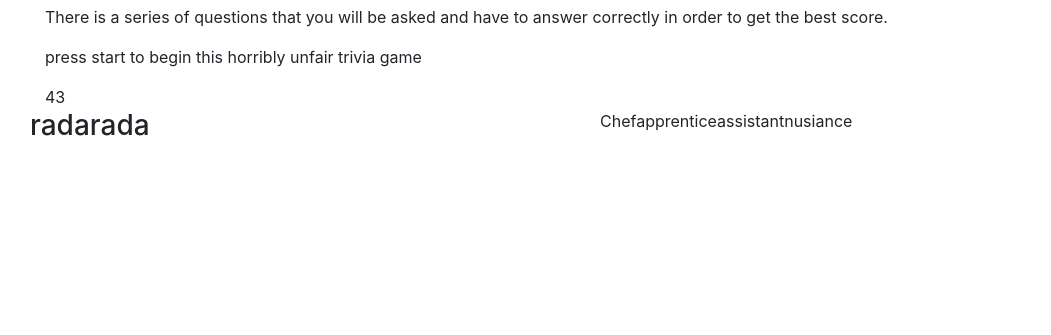
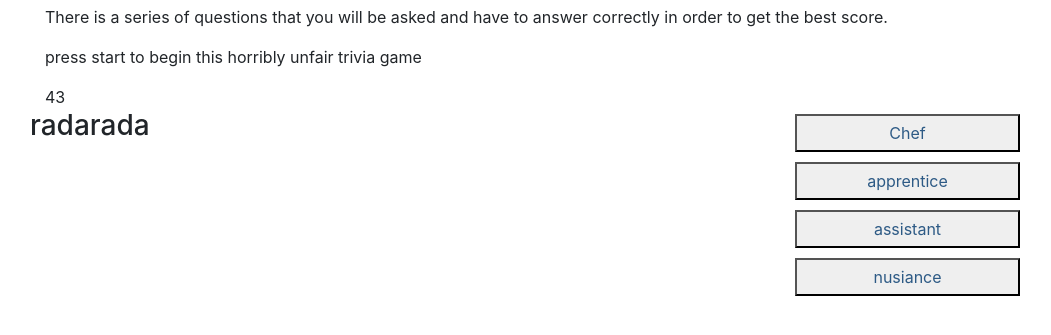
Before and after one commit to NelsonCad/Trivial-Game, a plain HTML site: page index.html in a window 1280 px wide. Both pictures are taken after a click on the button "start". Shown: the part 51-386 px from the top of the page, without its empty margins (40-1091 px from the left). Drawn offline with nearby package versions, Linux system fonts and the light colour scheme.

Commit message:
first choices are generated as buttons

```diff
--- a/assets/css/style.css
+++ b/assets/css/style.css
@@ -0,0 +1,6 @@
+.choices {
+    padding: 5px;
+    width: 225px;
+    color: rgb(45, 90, 133);
+    margin: 5px;
+}
--- a/assets/javascript/trivia.js
+++ b/assets/javascript/trivia.js
@@ -64,6 +64,9 @@ $(document).ready(function () {
     function timer() {
         time--;
         $(".timer").text(time);
+        if (time === 0) {
+            time = 45;
+        }
     }
 
     // start of the trivia game
@@ -79,11 +82,12 @@ $(document).ready(function () {
         // creates the buttons with the choices associated with the question
         let triviaAns = trivia[triviaI].answers;
 
-        triviaAns.forEach(function () {
+        triviaAns.forEach(function (choice) {
 
-            let choiceBtn = $("<button>")
+            let choiceBtn = $("<button>").addClass("choices").text(choice);
 
-            choiceBtn.addClass("choices");
+            // should append the buttons for the use's choice
+            $(".answers").append(choiceBtn);
 
         });
 
@@ -97,8 +101,7 @@ $(document).ready(function () {
         // appends the question for user to see
         $(".questions").append(TriviaQuest);
 
-        // should append the buttons for the use's choice
-        $(".answers").append(triviaAns);
+
 
         $(".buttons").empty();
     }
--- a/index.html
+++ b/index.html
@@ -27,7 +27,7 @@
         </article>
 
         <article class="row ">
-            <div class="col col-md-6">
+            <div class="col col-md-8">
 
                 <article class="row questions">
 
@@ -35,7 +35,7 @@
 
             </div>
 
-            <div class="col col-md-6">
+            <div class="col col-md-4">
 
                 <article class="row answers">
 
```
